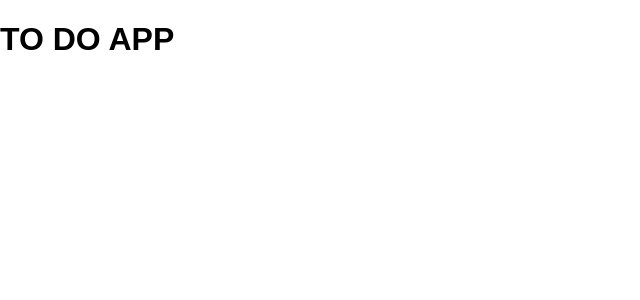
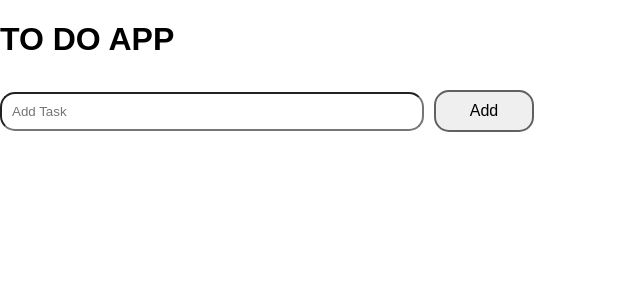
Before and after one commit to JWal01/weekend-sql-to-do-app, a React (Create React App) app: page / in a window 1280 px wide. Shown: the top 300 px of the page, without its empty margins (0-640 px from the left). Built offline with nearby package versions, Linux system fonts and the light colour scheme.

Commit message:
added sql database, input field, and button

```diff
--- a/src/components/App/App.css
+++ b/src/components/App/App.css
@@ -21,3 +21,19 @@
   from { transform: rotate(0deg); }
   to { transform: rotate(360deg); }
 }
+
+.input{
+  width: 400px;
+  padding: 10px;
+  border-radius: 15px;
+  outline: none;
+}
+.addButton{
+  width: 100px;
+  padding: 10px;
+  font-size: 16px;
+  margin: 10px;
+  border: 2px solid rgb(97, 97, 97);
+  border-radius: 15px;
+  outline: none;
+}
--- a/src/components/App/App.jsx
+++ b/src/components/App/App.jsx
@@ -1,10 +1,17 @@
 import {useState} from 'react';
+import './App.css';
 
 function App () {
 
   return (
     <div>
       <h1>TO DO APP</h1>
+      <form>
+        <input className='input' placeholder='Add Task'/>
+        <button className='addButton' type="submit">Add</button>
+
+      </form>
+
     </div>
   );
 
```
Also changed, not shown: 1 other file (tests, documents, lock files or other folders).
